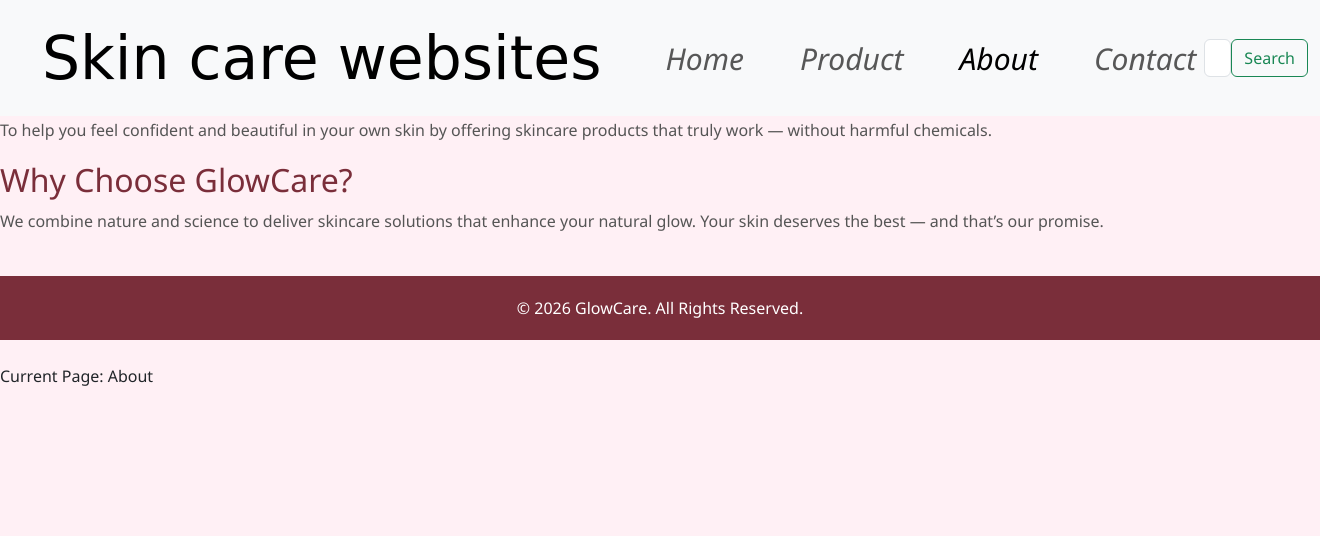
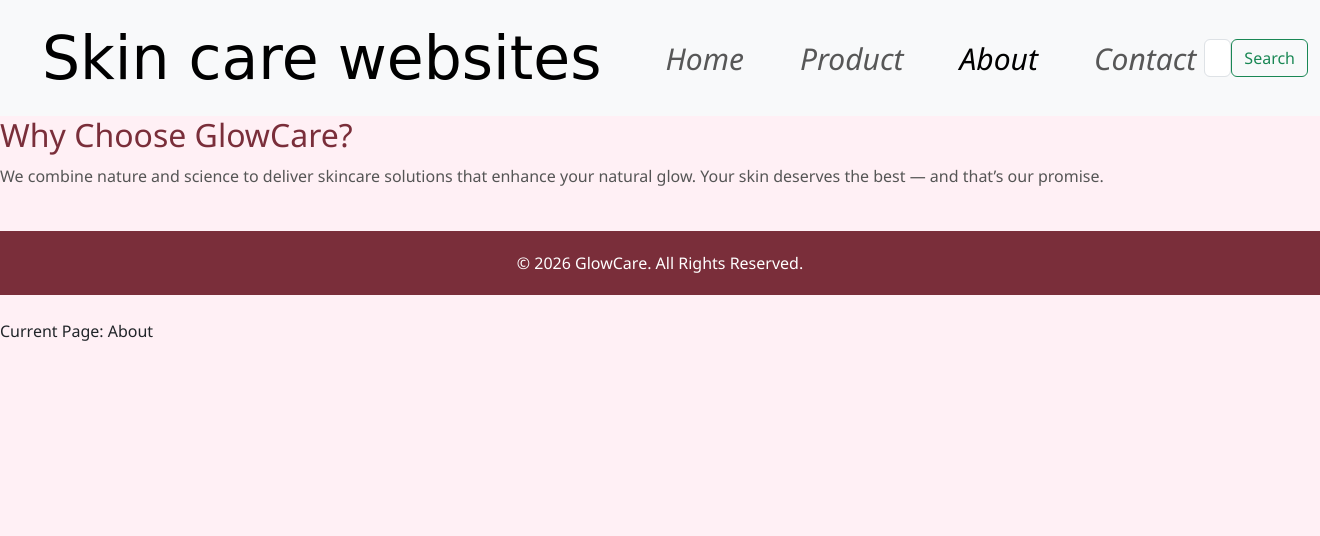
Before and after one commit to Harish6578/Django-B-shop, a Django app: page /about/ in a window 1320 px wide. Shown: the top 536 px of the page. Run offline with Django 5.2, Linux system fonts and the light colour scheme.

Commit message:
Upadate files

```diff
--- a/templates/mainapp/about.html
+++ b/templates/mainapp/about.html
@@ -48,10 +48,10 @@ Home
         </ul>
 
         <h2 style="color:#7a2e3a;">Our Mission</h2> -->
-        <p style="color:#555; line-height:1.8;">
+        <!-- <p style="color:#555; line-height:1.8;">
             To help you feel confident and beautiful in your own skin by offering
             skincare products that truly work — without harmful chemicals.
-        </p>
+        </p> -->
 
         <h2 style="color:#7a2e3a;">Why Choose GlowCare?</h2>
         <p style="color:#555; line-height:1.8;">
```
